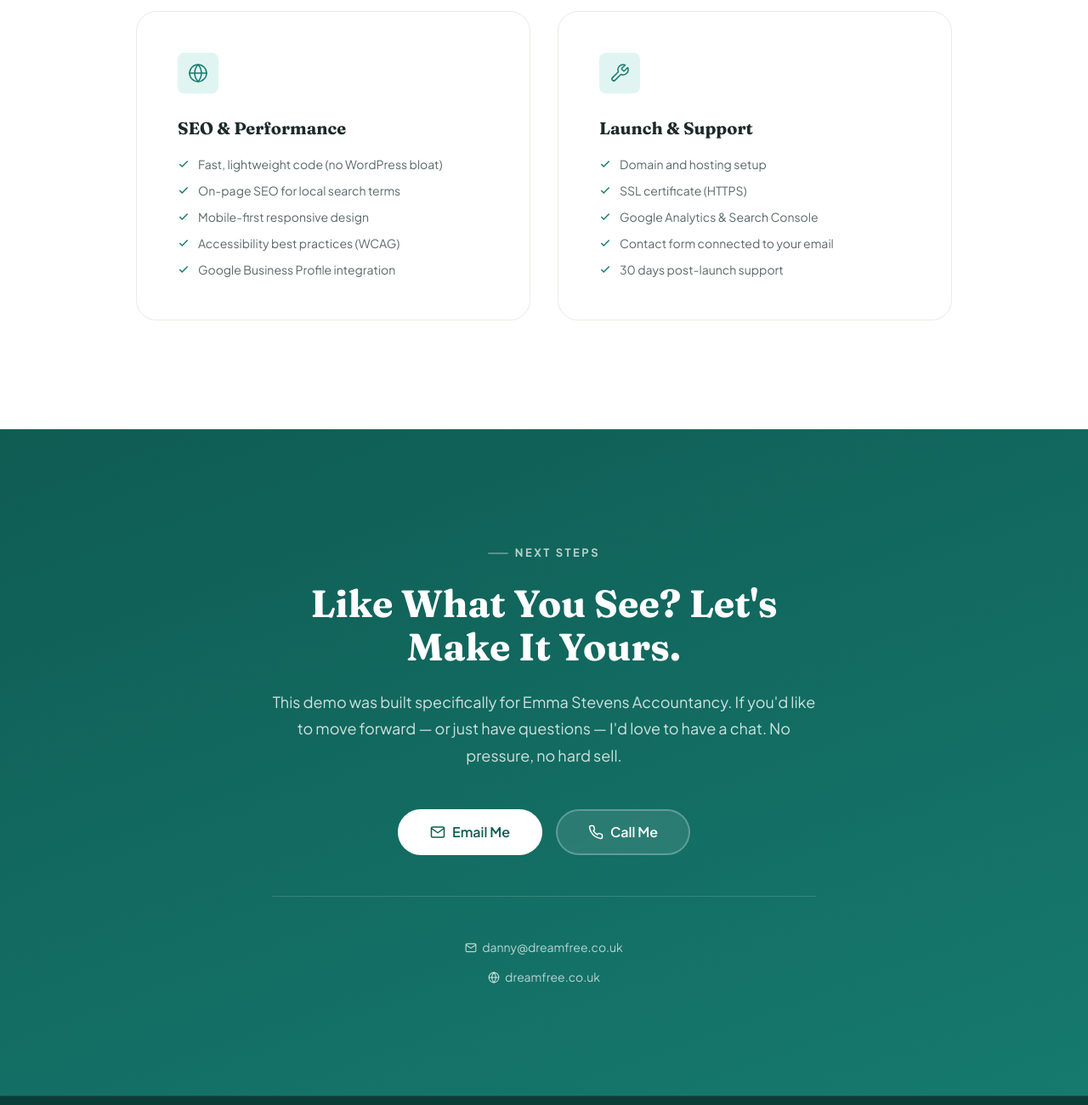
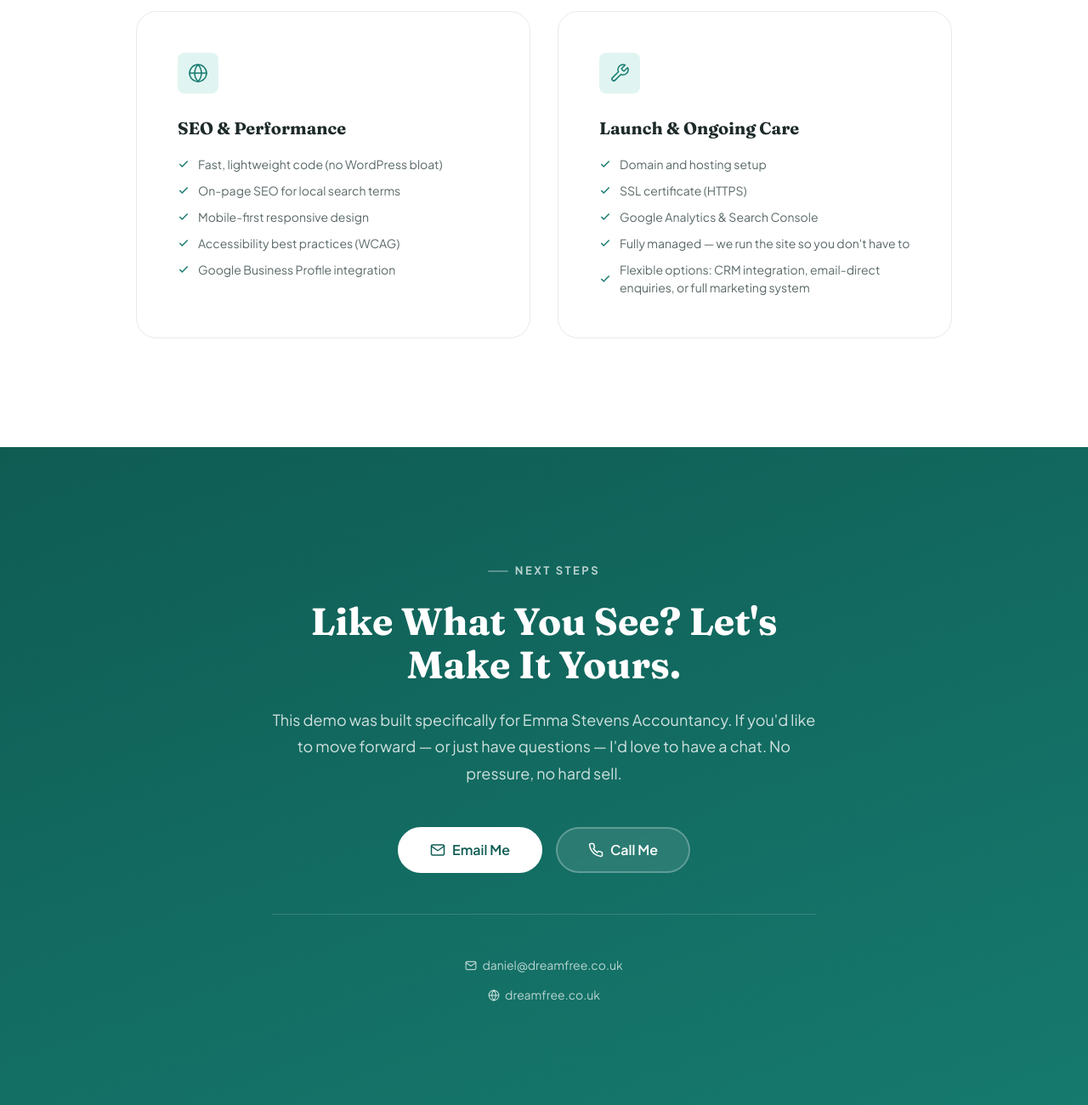
Before and after one commit to codescribler/emmastevensaccountancy, a plain HTML site: page sample.html in a window 1280 px wide. Shown: the part 4900-6200 px from the top of the page at 85% size. Drawn offline with Linux system fonts and the light colour scheme.

Commit message:
Update proposal page with correct contact details and managed service info

```diff
--- a/sample.html
+++ b/sample.html
@@ -598,13 +598,13 @@
                     <div class="scope__card-icon">
                         <svg width="24" height="24" viewBox="0 0 24 24" fill="none" stroke="currentColor" stroke-width="1.5" stroke-linecap="round" stroke-linejoin="round"><path d="M14.7 6.3a1 1 0 0 0 0 1.4l1.6 1.6a1 1 0 0 0 1.4 0l3.77-3.77a6 6 0 0 1-7.94 7.94l-6.91 6.91a2.12 2.12 0 0 1-3-3l6.91-6.91a6 6 0 0 1 7.94-7.94l-3.76 3.76z"/></svg>
                     </div>
-                    <h3 class="scope__card-title">Launch &amp; Support</h3>
+                    <h3 class="scope__card-title">Launch &amp; Ongoing Care</h3>
                     <ul class="scope__card-list">
                         <li><svg width="14" height="14" viewBox="0 0 24 24" fill="none" stroke="currentColor" stroke-width="2.5"><polyline points="20 6 9 17 4 12"/></svg> Domain and hosting setup</li>
                         <li><svg width="14" height="14" viewBox="0 0 24 24" fill="none" stroke="currentColor" stroke-width="2.5"><polyline points="20 6 9 17 4 12"/></svg> SSL certificate (HTTPS)</li>
                         <li><svg width="14" height="14" viewBox="0 0 24 24" fill="none" stroke="currentColor" stroke-width="2.5"><polyline points="20 6 9 17 4 12"/></svg> Google Analytics &amp; Search Console</li>
-                        <li><svg width="14" height="14" viewBox="0 0 24 24" fill="none" stroke="currentColor" stroke-width="2.5"><polyline points="20 6 9 17 4 12"/></svg> Contact form connected to your email</li>
-                        <li><svg width="14" height="14" viewBox="0 0 24 24" fill="none" stroke="currentColor" stroke-width="2.5"><polyline points="20 6 9 17 4 12"/></svg> 30 days post-launch support</li>
+                        <li><svg width="14" height="14" viewBox="0 0 24 24" fill="none" stroke="currentColor" stroke-width="2.5"><polyline points="20 6 9 17 4 12"/></svg> Fully managed &mdash; we run the site so you don't have to</li>
+                        <li><svg width="14" height="14" viewBox="0 0 24 24" fill="none" stroke="currentColor" stroke-width="2.5"><polyline points="20 6 9 17 4 12"/></svg> Flexible options: CRM integration, email-direct enquiries, or full marketing system</li>
                     </ul>
                 </div>
             </div>
@@ -618,19 +618,19 @@
             <h2 class="prop-cta__title">Like What You See? Let's Make It Yours.</h2>
             <p class="prop-cta__text">This demo was built specifically for Emma Stevens Accountancy. If you'd like to move forward &mdash; or just have questions &mdash; I'd love to have a chat. No pressure, no hard sell.</p>
             <div class="proposal-hero__actions">
-                <a href="mailto:danny@dreamfree.co.uk" class="btn btn--white btn--lg">
+                <a href="mailto:daniel@dreamfree.co.uk" class="btn btn--white btn--lg">
                     <svg width="18" height="18" viewBox="0 0 24 24" fill="none" stroke="currentColor" stroke-width="2" stroke-linecap="round" stroke-linejoin="round" aria-hidden="true"><path d="M4 4h16c1.1 0 2 .9 2 2v12c0 1.1-.9 2-2 2H4c-1.1 0-2-.9-2-2V6c0-1.1.9-2 2-2z"/><polyline points="22,6 12,13 2,6"/></svg>
                     Email Me
                 </a>
-                <a href="tel:+447000000000" class="btn btn--ghost btn--lg">
+                <a href="tel:07786556885" class="btn btn--ghost btn--lg">
                     <svg width="18" height="18" viewBox="0 0 24 24" fill="none" stroke="currentColor" stroke-width="2" stroke-linecap="round" stroke-linejoin="round" aria-hidden="true"><path d="M22 16.92v3a2 2 0 0 1-2.18 2 19.79 19.79 0 0 1-8.63-3.07 19.5 19.5 0 0 1-6-6 19.79 19.79 0 0 1-3.07-8.67A2 2 0 0 1 4.11 2h3a2 2 0 0 1 2 1.72 12.84 12.84 0 0 0 .7 2.81 2 2 0 0 1-.45 2.11L8.09 9.91a16 16 0 0 0 6 6l1.27-1.27a2 2 0 0 1 2.11-.45 12.84 12.84 0 0 0 2.81.7A2 2 0 0 1 22 16.92z"/></svg>
                     Call Me
                 </a>
             </div>
             <div class="prop-cta__contact">
-                <a href="mailto:danny@dreamfree.co.uk">
+                <a href="mailto:daniel@dreamfree.co.uk">
                     <svg width="14" height="14" viewBox="0 0 24 24" fill="none" stroke="currentColor" stroke-width="2"><path d="M4 4h16c1.1 0 2 .9 2 2v12c0 1.1-.9 2-2 2H4c-1.1 0-2-.9-2-2V6c0-1.1.9-2 2-2z"/><polyline points="22,6 12,13 2,6"/></svg>
-                    danny@dreamfree.co.uk
+                    daniel@dreamfree.co.uk
                 </a>
                 <a href="https://dreamfree.co.uk">
                     <svg width="14" height="14" viewBox="0 0 24 24" fill="none" stroke="currentColor" stroke-width="2"><circle cx="12" cy="12" r="10"/><line x1="2" y1="12" x2="22" y2="12"/><path d="M12 2a15.3 15.3 0 0 1 4 10 15.3 15.3 0 0 1-4 10 15.3 15.3 0 0 1-4-10 15.3 15.3 0 0 1 4-10z"/></svg>
```
